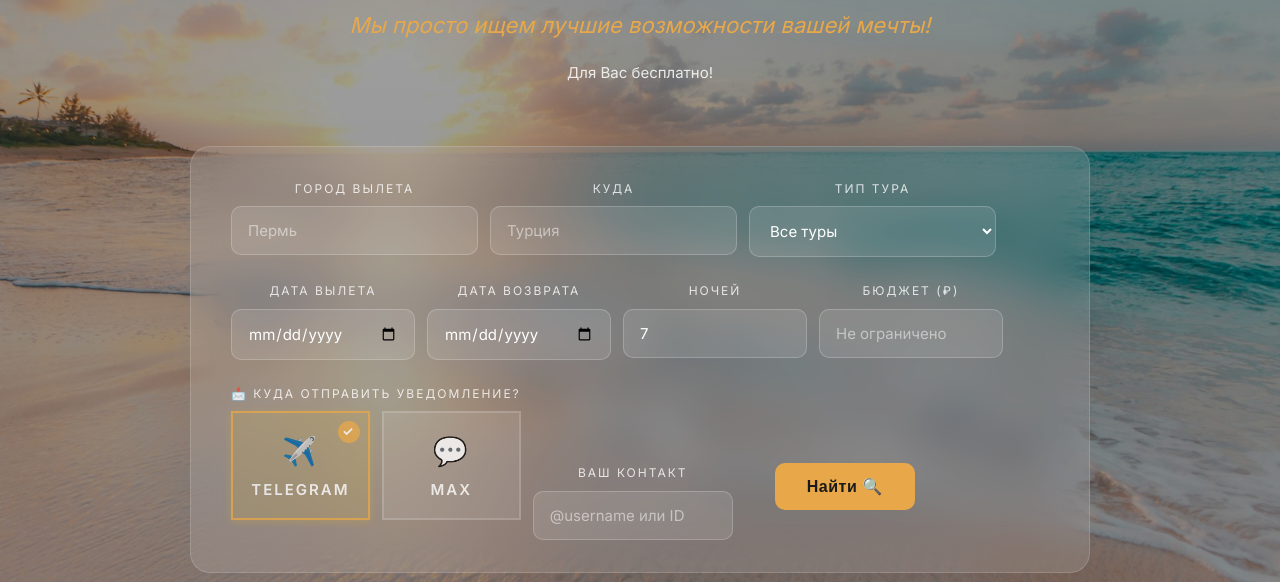
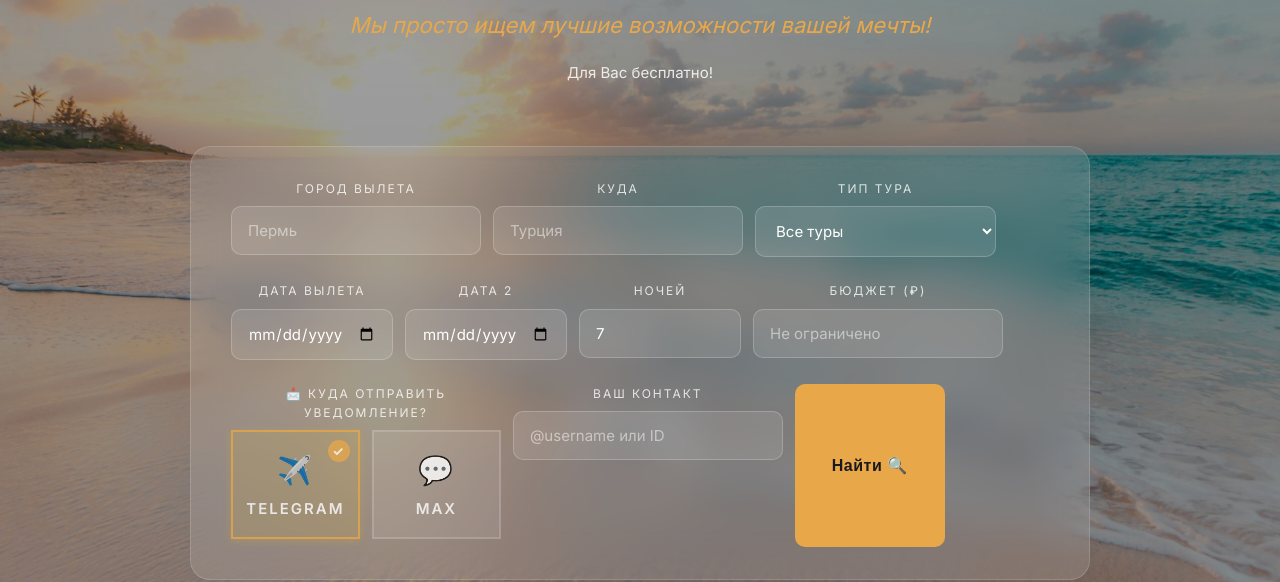
Before and after one commit to AndreySmithPerm/tour-tracker, a plain HTML site: page frontend/index.html in a window 1280 px wide. Shown: the part 256-838 px from the top of the page. Drawn offline with Linux system fonts and the light colour scheme; no server answers.

Commit message:
Align contact and button with messenger, rename date field to Date 2

```diff
--- a/frontend/static/css/style.css
+++ b/frontend/static/css/style.css
@@ -225,6 +225,19 @@ img { max-width: 100%; }
 .search-field.messenger-field {
     flex: 2;
     min-width: 300px;
+}
+
+.search-row .search-field:last-child {
+    flex: 0 0 auto;
+    max-width: 250px;
+}
+
+.search-row .search-field:last-child .btn-large {
+    width: 100%;
+    height: 100%;
+    display: flex;
+    align-items: center;
+    justify-content: center;
 }
 
 .search-row {
--- a/frontend/static/js/app.js
+++ b/frontend/static/js/app.js
@@ -92,7 +92,7 @@ function renderHome() {
                             <input type="date" id="heroDateFrom">
                         </div>
                         <div class="search-field">
-                            <label>Дата возврата</label>
+                            <label>Дата 2</label>
                             <input type="date" id="heroDateTo">
                         </div>
                         <div class="search-field">
@@ -126,8 +126,6 @@ function renderHome() {
                                 </label>
                             </div>
                         </div>
-                    </div>
-                    <div class="search-row">
                         <div class="search-field">
                             <label>Ваш контакт</label>
                             <input type="text" id="heroContact" placeholder="@username или ID" required>
```
